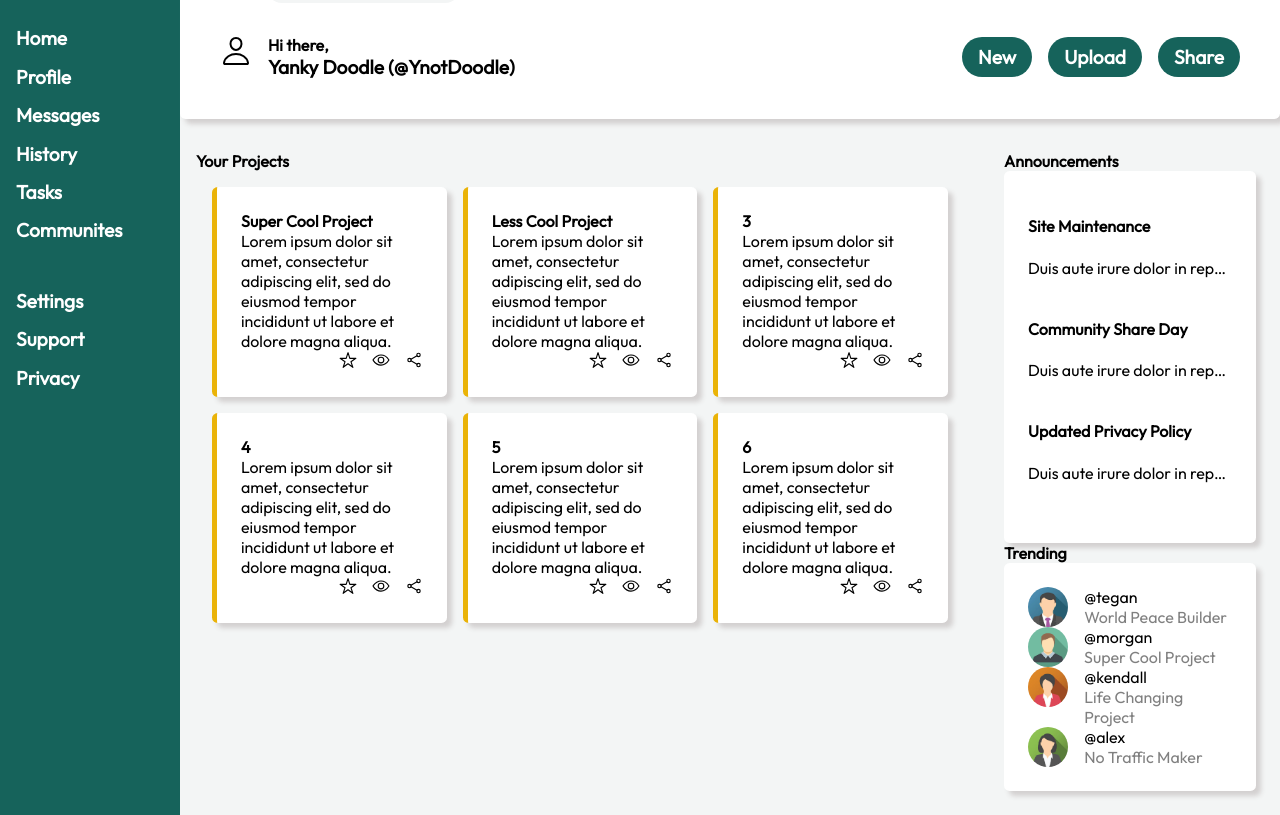
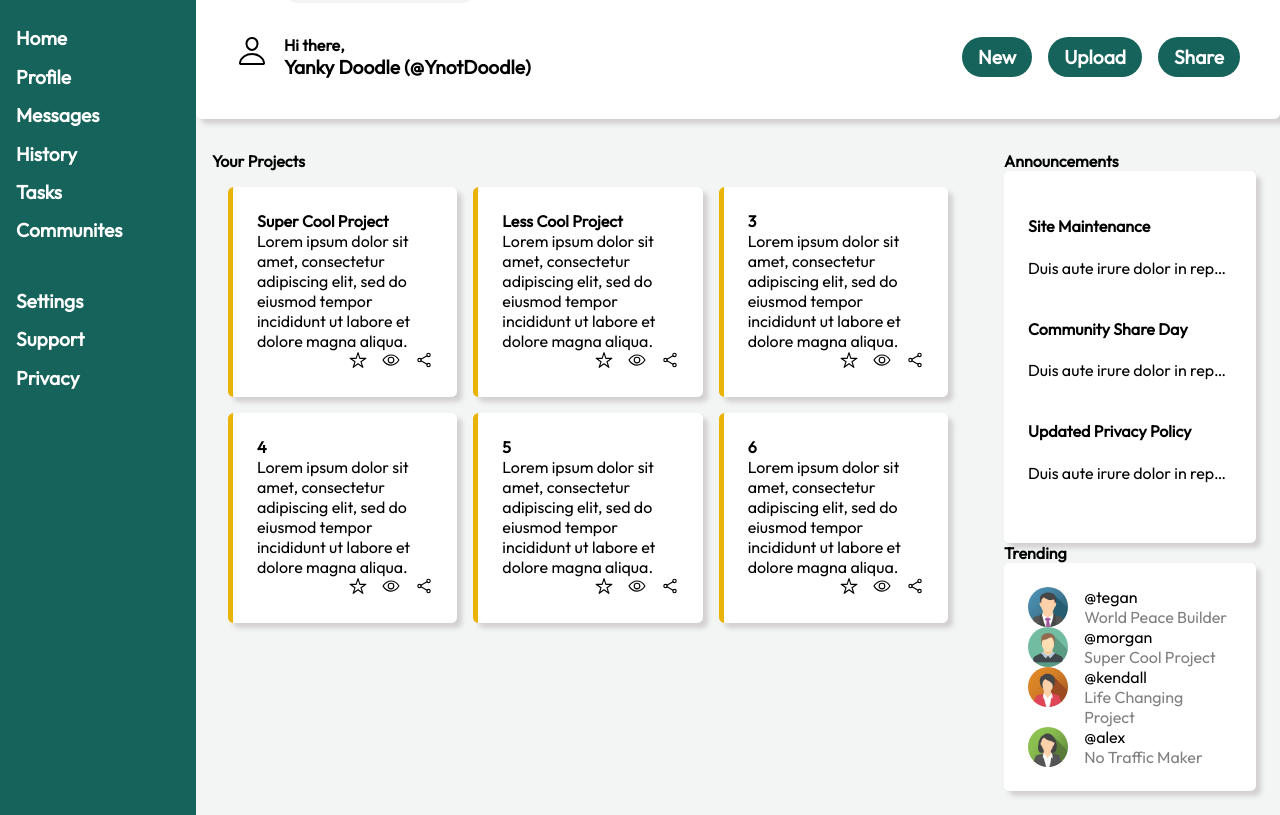
Before and after one commit to rythrojaofficial/admin-dashboard-TOP, a plain HTML site: page index.html in a window 1280 px wide. Shown: the part 71-886 px from the top of the page. Drawn offline with nearby package versions, Linux system fonts and the light colour scheme.

Commit message:
after assessing grid lines on devtools, removed all but 3 columns and aptly resized accordingligly

```diff
--- a/style.css
+++ b/style.css
@@ -23,7 +23,8 @@ body{
 .container{
     background-color: var(--gray);
     display: grid;
-    grid-template-columns: minmax(180px, .5fr) repeat(2, minmax(300px, 1fr)) 1fr minmax(300px,1fr);
+    grid-template-columns: minmax(180px, .5fr) minmax(300px, 2fr) minmax(300px,.6fr);
+    grid-template-rows: 1 repeat(2, minmax(1000px, 33%))
 }
 .dashboard{
     background-color: var(--blue);
@@ -48,7 +49,7 @@ body{
     }
 
 header{
-    grid-column: 2 / 6;
+    grid-column: 2 / 4;
     grid-row: 1 / 2;
 }
     .header-row-1,
@@ -104,7 +105,7 @@ ion-icon{
 }
 
 .main-content{
-    grid-column: 2 / 5;
+    grid-column: 2 / 3;
     margin: 1rem;
     margin-top: 2rem;
 }
@@ -138,10 +139,14 @@ ion-icon{
             }
 
 .sidebar{
-    grid-column: 5 / 6;
     padding: 1.5rem;
     padding-top: 2rem;
 }
+    .announcements-flex,
+    .trending-flex{
+        grid-column: 3 / 4;
+    }
+
     .announcements-flex p{
         overflow:hidden;
         white-space: nowrap ;
```
